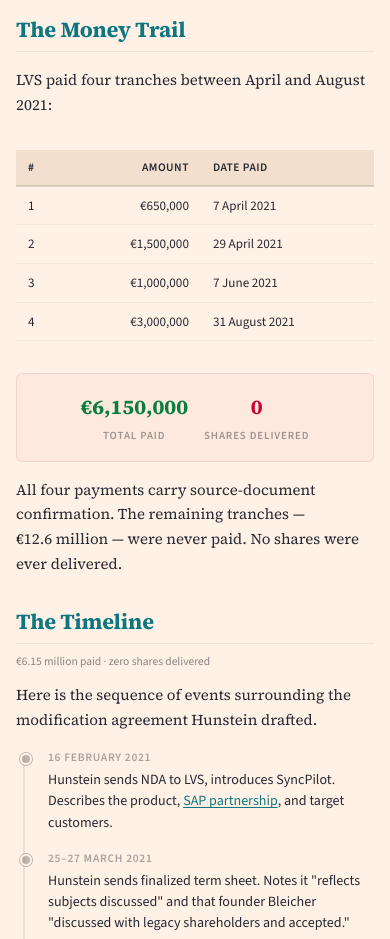
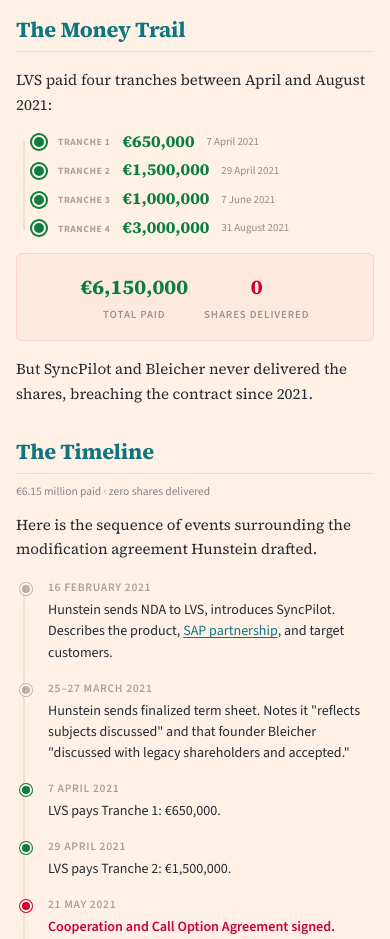
Before and after one commit to GrossKlein/5E, a plain HTML site: page the-lvs-trap.html in a window 390 px wide. Shown: the part 900-1839 px from the top of the page. Drawn offline with nearby package versions, Linux system fonts and the light colour scheme.

Commit message:
feat: payment timeline, section rename, text edits, legal links on lvs-trap
- Replace table "The Money Trail" with horizontal .payment-timeline component
  (four green nodes on a rail; stacks vertically on mobile ≤480px)
- Delete "All four payments carry source-document confirmation..." sentence
  and "The remaining tranches..." sentence; replace with:
  "But SyncPilot and Bleicher never delivered the shares, breaching the
  contract since 2021."
- Delete question-block: "The lawyer Hunstein drafted the modification..."
- Rename section h2: "One Lawyer, Three Roles" → "The Blatant Fraud"
- Link §266 StGB (Untreue) and §263 StGB (Betrug) to official
  gesetze-im-internet.de pages (open in new tab)

Co-Authored-By: Claude Sonnet 4.6 <noreply@anthropic.com>

```diff
--- a/the-lvs-trap.html
+++ b/the-lvs-trap.html
@@ -437,6 +437,76 @@
     @media (max-width: 640px) {
       .property-evidence { grid-template-columns: 1fr; }
     }
+
+    /* ---- Payment timeline (horizontal) ---- */
+    .payment-timeline {
+      display: flex;
+      position: relative;
+      margin: var(--sp-6) 0;
+    }
+    .payment-timeline::before {
+      content: '';
+      position: absolute;
+      top: 7px;
+      left: 12.5%;
+      right: 12.5%;
+      height: 2px;
+      background: var(--wheat);
+      z-index: 0;
+    }
+    .payment-node {
+      flex: 1;
+      display: flex;
+      flex-direction: column;
+      align-items: center;
+      text-align: center;
+      gap: 4px;
+    }
+    .payment-dot {
+      width: 14px;
+      height: 14px;
+      border-radius: 50%;
+      background: #0A7D3F;
+      border: 2px solid var(--paper);
+      box-shadow: 0 0 0 2px #0A7D3F;
+      position: relative;
+      z-index: 1;
+      margin-bottom: var(--sp-2);
+    }
+    .payment-num {
+      font-family: var(--font-ui);
+      font-size: 0.6rem;
+      font-weight: 700;
+      text-transform: uppercase;
+      letter-spacing: 0.06em;
+      color: rgba(38,42,51,0.4);
+    }
+    .payment-amount {
+      font-family: var(--font-body);
+      font-size: 1.05rem;
+      font-weight: 700;
+      color: #0A7D3F;
+      line-height: 1;
+    }
+    .payment-date {
+      font-family: var(--font-ui);
+      font-size: 0.68rem;
+      color: rgba(38,42,51,0.5);
+      line-height: 1.3;
+    }
+    @media (max-width: 480px) {
+      .payment-timeline {
+        flex-direction: column;
+        gap: var(--sp-3);
+        padding-left: var(--sp-6);
+      }
+      .payment-timeline::before {
+        top: 7px; left: 7px; right: auto; bottom: 7px;
+        width: 2px; height: auto;
+      }
+      .payment-node { flex-direction: row; text-align: left; gap: var(--sp-3); }
+      .payment-dot  { margin-bottom: 0; flex-shrink: 0; }
+    }
   </style>
 </head>
 
@@ -480,38 +550,31 @@
 
     <p>LVS paid four tranches between April and August 2021:</p>
 
-    <div style="overflow-x: auto;">
-    <table>
-      <thead>
-        <tr>
-          <th>#</th>
-          <th style="text-align:right;">Amount</th>
-          <th>Date Paid</th>
-        </tr>
-      </thead>
-      <tbody>
-        <tr>
-          <td>1</td>
-          <td style="text-align:right;">€650,000</td>
-          <td>7 April 2021</td>
-        </tr>
-        <tr>
-          <td>2</td>
-          <td style="text-align:right;">€1,500,000</td>
-          <td>29 April 2021</td>
-        </tr>
-        <tr>
-          <td>3</td>
-          <td style="text-align:right;">€1,000,000</td>
-          <td>7 June 2021</td>
-        </tr>
-        <tr>
-          <td>4</td>
-          <td style="text-align:right;">€3,000,000</td>
-          <td>31 August 2021</td>
-        </tr>
-      </tbody>
-    </table>
+    <div class="payment-timeline">
+      <div class="payment-node">
+        <div class="payment-dot"></div>
+        <div class="payment-num">Tranche 1</div>
+        <div class="payment-amount">€650,000</div>
+        <div class="payment-date">7 April 2021</div>
+      </div>
+      <div class="payment-node">
+        <div class="payment-dot"></div>
+        <div class="payment-num">Tranche 2</div>
+        <div class="payment-amount">€1,500,000</div>
+        <div class="payment-date">29 April 2021</div>
+      </div>
+      <div class="payment-node">
+        <div class="payment-dot"></div>
+        <div class="payment-num">Tranche 3</div>
+        <div class="payment-amount">€1,000,000</div>
+        <div class="payment-date">7 June 2021</div>
+      </div>
+      <div class="payment-node">
+        <div class="payment-dot"></div>
+        <div class="payment-num">Tranche 4</div>
+        <div class="payment-amount">€3,000,000</div>
+        <div class="payment-date">31 August 2021</div>
+      </div>
     </div>
 
     <div class="lvs-stats">
@@ -525,7 +588,7 @@
       </div>
     </div>
 
-    <p>All four payments carry source-document confirmation. The remaining tranches — €12.6&nbsp;million — were never paid. No shares were ever delivered.</p>
+    <p>But SyncPilot and Bleicher never delivered the shares, breaching the contract since 2021.</p>
 
     <!-- ================================= -->
     <!-- SECTION 4: THE TIMELINE  -->
@@ -627,14 +690,10 @@
 
     </div>
 
-    <div class="question-block">
-      The lawyer Hunstein drafted the modification agreement. His client paid €6.15 million on the basis of that agreement. Hunstein now claims the modification agreement is void.
-    </div>
-
     <!-- =============================== -->
-    <!-- SECTION 5: Hunstein's THREE ROLES          -->
+    <!-- SECTION 5: THE BLATANT FRAUD   -->
     <!-- =============================== -->
-    <h2 id="roles">One Lawyer, Three Roles</h2>
+    <h2 id="roles">The Blatant Fraud</h2>
 
     <p>Martin Hunstein occupied three roles simultaneously in this transaction:</p>
 
@@ -706,7 +765,7 @@
 
     </div>
 
-    <p>Under German law, a managing director who diverts corporate funds to personal use commits <em>Untreue</em> (breach of fiduciary duty, §266 StGB) — punishable by up to five years' imprisonment. If the funds were solicited under false representations, this additionally constitutes <em>Betrug</em> (fraud, §263 StGB).</p>
+    <p>Under German law, a managing director who diverts corporate funds to personal use commits <a href="https://www.gesetze-im-internet.de/stgb/__266.html" target="_blank" rel="noopener"><em>Untreue</em> (breach of fiduciary duty, §266 StGB)</a> — punishable by up to five years' imprisonment. If the funds were solicited under false representations, this additionally constitutes <a href="https://www.gesetze-im-internet.de/stgb/__263.html" target="_blank" rel="noopener"><em>Betrug</em> (fraud, §263 StGB)</a>.</p>
 
     <div class="closing-ledger">
       <div class="closing-ledger-line">
```
